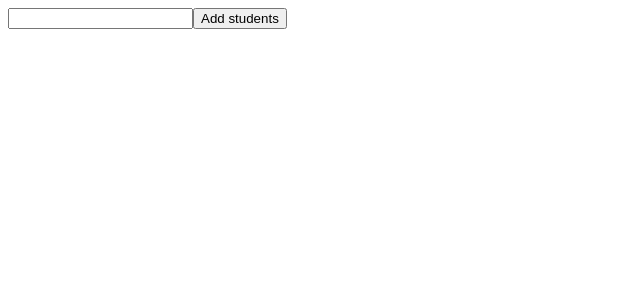
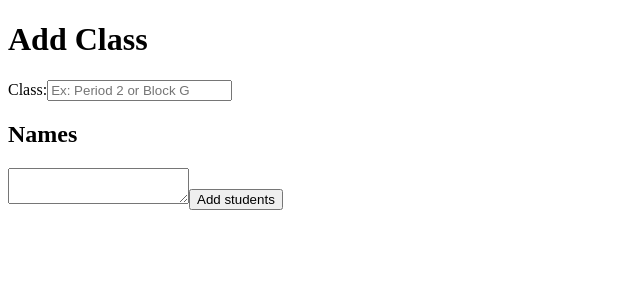
Before and after one commit to aalvinlin/student-name-popularity-fe, a React (Vite) app: page /add_class in a window 1280 px wide. Shown: the top 300 px of the page, without its empty margins (0-640 px from the left). Built offline with nearby package versions, Linux system fonts and the light colour scheme.

Commit message:
add div structure for AddClass component

```diff
--- a/src/components/AddClass.js
+++ b/src/components/AddClass.js
@@ -3,10 +3,28 @@ import React from "react";
 const AddClass = () => {
 
     return (
-        <form name="class_input">
-            <input name="user_class"></input>
-            <button type="submit">Add students</button>
-        </form>
+
+        <>
+            <h1>Add Class</h1>
+
+            <form name="class_input">
+                <label>Class:
+                    <input name="user_class" placeholder="Ex: Period 2 or Block G"></input>
+                </label>
+
+                <h2>Names</h2>
+
+                    <div className="gender">
+
+                    </div>
+
+                    <textarea name="student_names">
+
+                    </textarea>
+
+                <button type="submit">Add students</button>
+            </form>
+        </>
     );
 }
 
```
